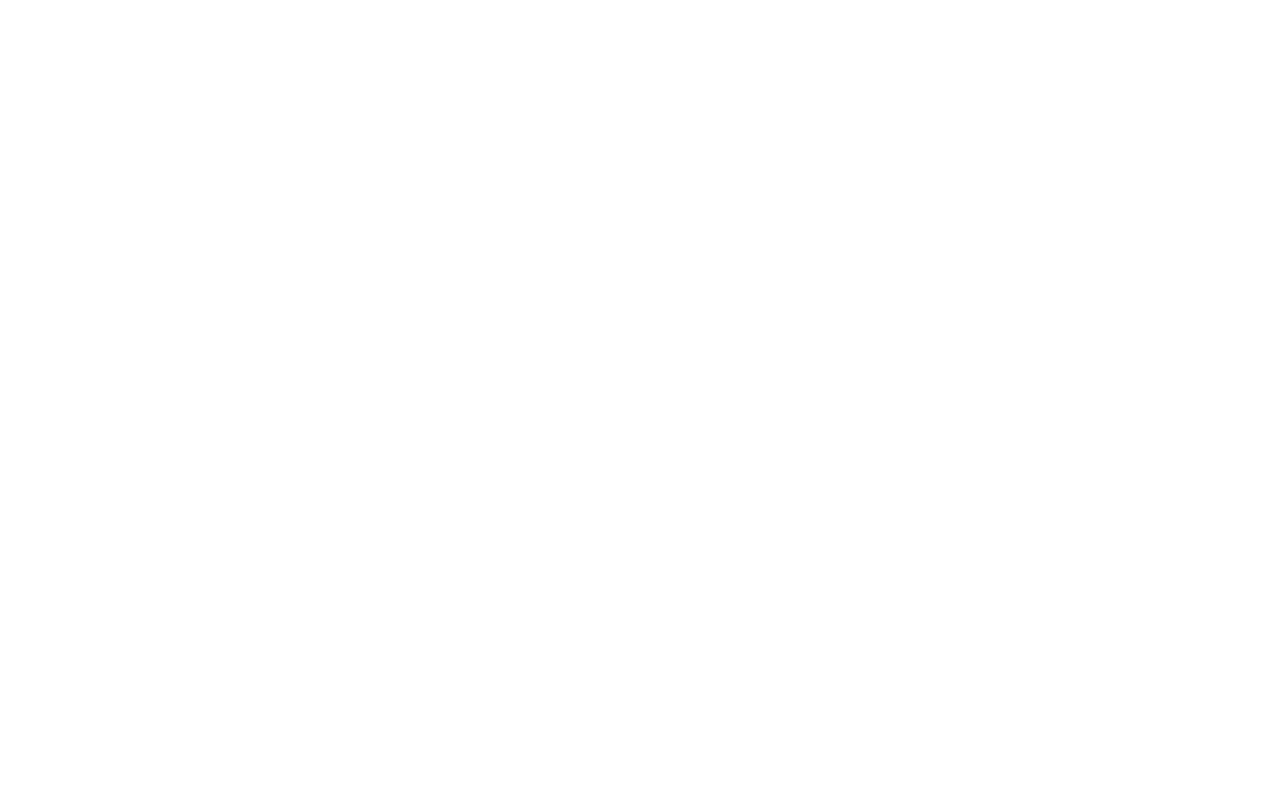
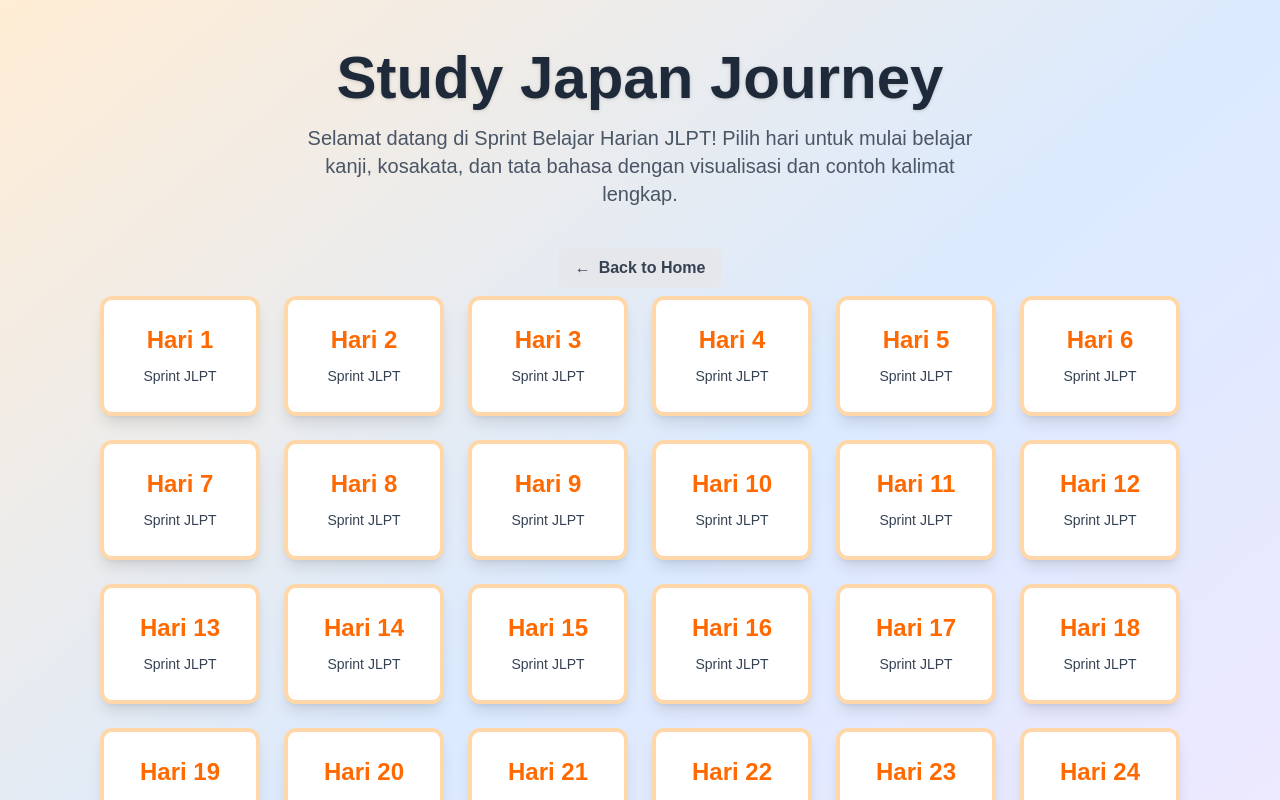
Before and after one commit to randyaswin/study-japan, a Next.js app: page /n5 in a window 1280 px wide. Before the commit this address had no page. Shown: the top 800 px of the page. Built offline with nearby package versions, Linux system fonts and the light colour scheme.

Commit message:
move page

```diff
--- a/src/app/[day]/page.tsx
+++ b/src/app/n5/[day]/page.tsx
@@ -126,8 +126,8 @@ export default async function DailySprintPage({ params }: { params: Promise<{ da
             <div className="container mx-auto p-4 sm:p-8 font-sans">
                 {/* Back to Home navigation */}
                 <div className="mb-4 flex justify-start">
-                    <Link href="/" className="inline-flex items-center gap-2 px-4 py-2 rounded bg-gray-200 dark:bg-gray-700 text-gray-700 dark:text-gray-200 font-semibold hover:bg-gray-300 dark:hover:bg-gray-600 transition">
-                        <span>←</span> Back to Home
+                    <Link href="/n5" className="inline-flex items-center gap-2 px-4 py-2 rounded bg-gray-200 dark:bg-gray-700 text-gray-700 dark:text-gray-200 font-semibold hover:bg-gray-300 dark:hover:bg-gray-600 transition">
+                        <span>←</span> Back
                     </Link>
                 </div>
                 <Head>
@@ -153,7 +153,6 @@ export default async function DailySprintPage({ params }: { params: Promise<{ da
 
                         const currentDay = Number(day);
                         const total = days.length;
-                        const currentIdx = days.indexOf(currentDay);
 
                         // Always show first, current, last
                         // Show up to 2 before and after current (if available)
@@ -188,7 +187,7 @@ export default async function DailySprintPage({ params }: { params: Promise<{ da
                             ) : (
                                 <a
                                     key={n}
-                                    href={`/${n}`}
+                                    href={`/n5/${n}`}
                                     className={`px-4 py-2 rounded font-bold border ${
                                         Number(day) === n
                                             ? 'bg-orange-500 text-white border-orange-500'
--- /dev/null
+++ b/src/app/n5/page.tsx
@@ -0,0 +1,69 @@
+import React from 'react';
+import Head from 'next/head';
+import Link from 'next/link';
+import path from 'path';
+import fs from 'fs';
+import InstallPrompt from '@/components/InstallPrompt';
+
+
+export default function HomePage() {
+    // Cari semua file sprint_dayX.json di src/data
+    const dataDir = path.join(process.cwd(), 'src', 'data');
+    let days: string[] = [];
+    try {
+        const files = fs.readdirSync(dataDir);
+        days = files
+            .filter(f => f.startsWith('sprint_day') && f.endsWith('.json'))
+            .map(f => {
+                const match = f.match(/sprint_day(\d+)\.json/);
+                return match ? match[1] : null;
+            })
+            .filter(Boolean) as string[];
+        days.sort((a, b) => Number(a) - Number(b));
+    } catch {
+        // fallback: tampilkan kosong
+    }
+
+    return (
+        <div className="bg-gradient-to-br from-orange-100 via-blue-100 to-purple-100 dark:from-gray-900 dark:via-gray-800 dark:to-gray-900 min-h-screen flex flex-col">
+            <Head>
+                <title>Study Japan Journey - JLPT Sprint</title>
+                <meta name="description" content="Landing page belajar JLPT harian" />
+            </Head>
+            <main className="flex-1 flex flex-col items-center justify-center px-4 py-12">
+                <h1 className="text-4xl sm:text-5xl md:text-6xl font-bold text-gray-800 dark:text-gray-100 mb-4 text-center drop-shadow">Study Japan Journey</h1>
+                <p className="text-lg sm:text-xl text-gray-600 dark:text-gray-300 mb-8 text-center max-w-2xl">Selamat datang di Sprint Belajar Harian JLPT! Pilih hari untuk mulai belajar kanji, kosakata, dan tata bahasa dengan visualisasi dan contoh kalimat lengkap.</p>
+                {/* back to home */}
+                    <Link
+                        href="/"
+                    >
+                        <span className="inline-flex items-center gap-2 my-2 px-4 py-2 rounded bg-gray-200 dark:bg-gray-700 text-gray-700 dark:text-gray-200 font-semibold hover:bg-gray-300 dark:hover:bg-gray-600 transition">
+                            <span>←</span> Back to Home
+                        </span>
+                    </Link>
+                <div className="flex flex-wrap gap-6 justify-center">
+
+                    {days.length === 0 ? (
+                        <div className="text-gray-500 dark:text-gray-400">Belum ada data hari tersedia.</div>
+                    ) : (
+                        days
+                            .slice()
+                            .sort((a, b) => Number(a) - Number(b))
+                            .map(day => (
+                                <Link
+                                    key={day}
+                                    href={`/n5/${day}`}
+                                    className="block bg-white dark:bg-gray-800 rounded-xl shadow-lg px-8 py-6 min-w-[160px] text-center border-4 border-orange-200 dark:border-orange-600 hover:border-orange-400 dark:hover:border-orange-500 hover:bg-orange-50 dark:hover:bg-gray-700 transition-all"
+                                >
+                                    <span className="block text-2xl font-bold text-orange-500 dark:text-orange-400 mb-2">Hari {day}</span>
+                                    <span className="text-gray-700 dark:text-gray-300 text-sm">Sprint JLPT</span>
+                                </Link>
+                            ))
+                    )}
+                </div>
+            </main>
+            <footer className="text-center text-xs text-gray-400 dark:text-gray-500 py-4">&copy; {new Date().getFullYear()} Study Japan Journey</footer>
+            <InstallPrompt />
+        </div>
+    );
+}
--- a/src/app/page.tsx
+++ b/src/app/page.tsx
@@ -66,23 +66,13 @@ export default function HomePage() {
                         <span className="block text-2xl font-bold text-blue-500 dark:text-blue-300 mb-2">Katakana</span>
                         <span className="text-gray-700 dark:text-gray-300 text-sm">Jembatan Keledai & Mnemonic</span>
                     </Link>
-                    {days.length === 0 ? (
-                        <div className="text-gray-500 dark:text-gray-400">Belum ada data hari tersedia.</div>
-                    ) : (
-                        days
-                            .slice()
-                            .sort((a, b) => Number(a) - Number(b))
-                            .map(day => (
-                                <Link
-                                    key={day}
-                                    href={`/${day}`}
-                                    className="block bg-white dark:bg-gray-800 rounded-xl shadow-lg px-8 py-6 min-w-[160px] text-center border-4 border-orange-200 dark:border-orange-600 hover:border-orange-400 dark:hover:border-orange-500 hover:bg-orange-50 dark:hover:bg-gray-700 transition-all"
-                                >
-                                    <span className="block text-2xl font-bold text-orange-500 dark:text-orange-400 mb-2">Hari {day}</span>
-                                    <span className="text-gray-700 dark:text-gray-300 text-sm">Sprint JLPT</span>
-                                </Link>
-                            ))
-                    )}
+                    <Link
+                        href="/n5"
+                        className="block bg-yellow-50 dark:bg-yellow-900 rounded-xl shadow-lg px-8 py-6 min-w-[160px] text-center border-4 border-yellow-200 dark:border-yellow-600 hover:border-yellow-400 dark:hover:border-yellow-500 hover:bg-yellow-100 dark:hover:bg-yellow-800 transition-all"
+                    >
+                        <span className="block text-2xl font-bold text-yellow-600 dark:text-yellow-300 mb-2">JLPT N5</span>
+                        <span className="text-gray-700 dark:text-gray-300 text-sm">Sprint Harian JLPT N5</span>
+                    </Link>
                 </div>
             </main>
             <footer className="text-center text-xs text-gray-400 dark:text-gray-500 py-4">&copy; {new Date().getFullYear()} Study Japan Journey</footer>
```
